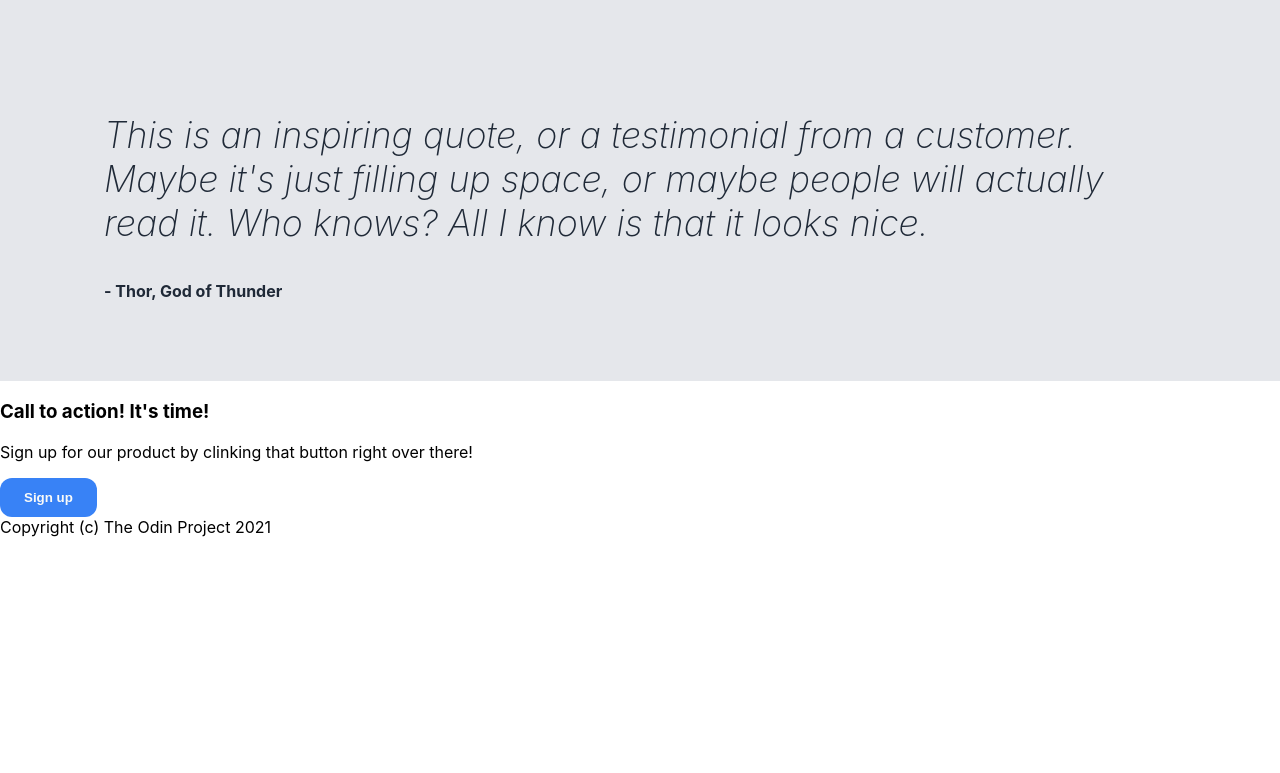
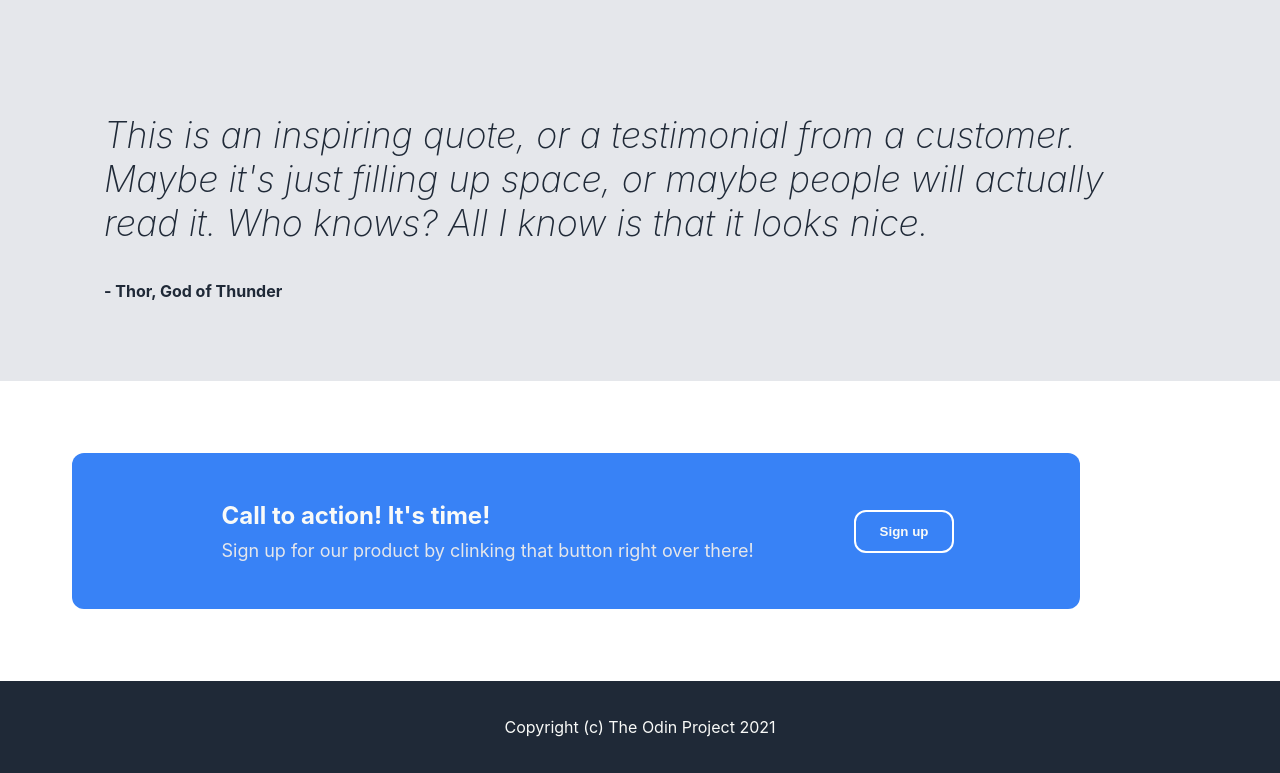
Before and after one commit to sammaule/odin-landing-page, a plain HTML site: page index.html in a window 1280 px wide. Shown: the part 837-1610 px from the top of the page. Before the commit the page ends 1374 px from the top, so only its background shows below. Drawn offline with Linux system fonts and the light colour scheme.

Commit message:
Project landing page

```diff
--- a/index.html
+++ b/index.html
@@ -61,10 +61,13 @@
       <div>
         <!-- Add a call to action box with a sign up button -->
         <div class="call-to-action">
+          <div class="cta-left">
           <h3>Call to action! It's time!</h3>
           <p>Sign up for our product by clinking that button right over there!</p>
+          </div>
           <button>Sign up</button>
       </div>
+    </div>
     </div>
     <div class="footer">
       Copyright (c) The Odin Project 2021
--- a/style.css
+++ b/style.css
@@ -2,6 +2,12 @@ body {
     font-family: -apple-system, BlinkMacSystemFont, 'Segoe UI', Roboto, Oxygen, Ubuntu, Cantarell, 'Open Sans', 'Helvetica Neue', sans-serif;
     margin: 0;
     min-height: 100vh;
+    display: flex;
+    flex-direction: column;
+  }
+
+  .body {
+    flex: 1;
     display: flex;
     flex-direction: column;
   }
@@ -143,7 +149,54 @@ body {
     text-align: right;
   }
 
+  /* Call to Action CSS */
+
+  .call-to-action {
+    display: flex;
+    flex-direction: row;
+    justify-content: center;
+    align-items: center;
+    background-color: #3882f6;
+    border-radius: 12px;
+    padding: 24px;
+    gap: 32px;
+    margin: 72px;
+    width: 75%;
+  }
+
+  .cta-left {
+    display: flex;
+    flex-direction: column;
+    width: 60%;
+    margin: 24px;
+  }
+
+  .call-to-action button {
+    border: 2px solid white;
+
+  }
+
+  h3 {
+    font-size: 24px;
+    color: #f9faf8;
+    font-weight: 700;
+    margin: 0;
+  }
+
+  .call-to-action p {
+    font-size: 18px;
+    color: #e5e7eb;
+    margin: 0;
+    margin-top: 10px;
+  }
+
   .footer {
+    display: flex;
+    align-items: center;
+    justify-content: center;
+    background-color: #1f2937;
+    color: #f9faf8;
+    padding: 36px;
   }
 
 
```
